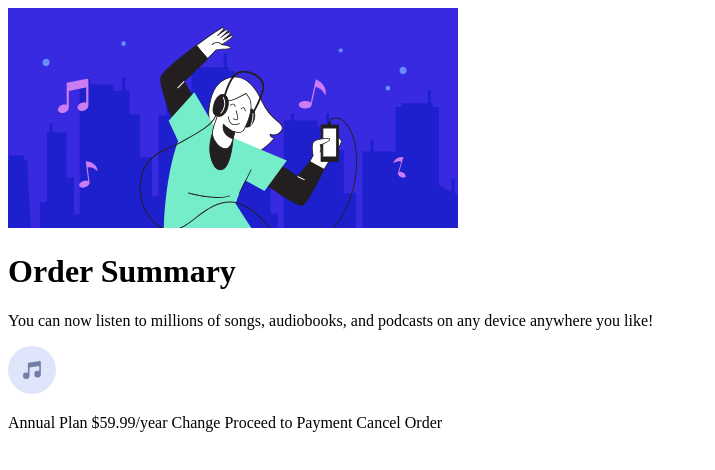
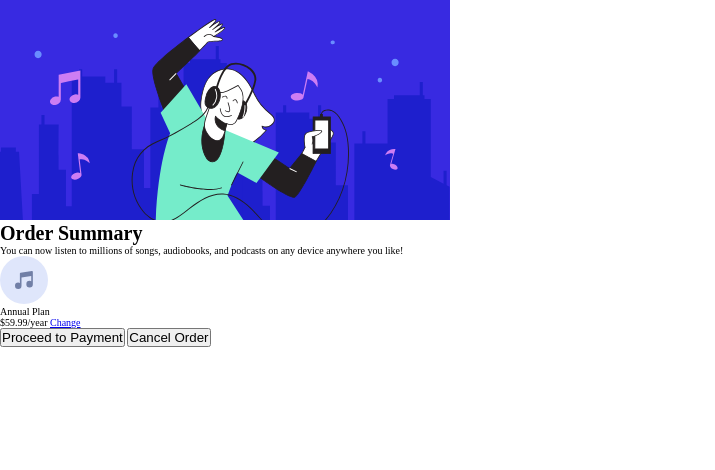
Before and after one commit to SauravJalui/fem-04-order-summary-card, a plain HTML site: page index.html in a window 1280 px wide. Shown: the whole page, without its empty margins (0-715 px from the left). Drawn offline with Linux system fonts and the light colour scheme.

Commit message:
add html

```diff
--- /dev/null
+++ b/css/style.css
@@ -0,0 +1,9 @@
+* {
+  margin: 0;
+  padding: 0;
+  box-sizing: border-box;
+}
+
+html {
+  font-size: 62.5%;
+}
--- a/index.html
+++ b/index.html
@@ -4,12 +4,15 @@
     <meta charset="UTF-8" />
     <meta http-equiv="X-UA-Compatible" content="IE=edge" />
     <meta name="viewport" content="width=device-width, initial-scale=1.0" />
+    <link rel="stylesheet" href="./css/style.css" />
     <title>Order summary card</title>
   </head>
   <body>
     <main>
-      <img src="./images/illustration-hero.svg" alt="" />
-      <div class="text">
+      <div class="img-container">
+        <img src="./images/illustration-hero.svg" alt="" />
+      </div>
+      <div class="text-container">
         <h1 class="title">Order Summary</h1>
         <p class="content">
           You can now listen to millions of songs, audiobooks, and podcasts on
@@ -17,10 +20,13 @@
         </p>
         <div class="plan">
           <img src="./images/icon-music.svg" alt="" />
-          <p></p>
+          <p>Annual Plan</p>
+          <span>$59.99/year</span>
+          <a href="#">Change</a>
         </div>
+        <button class="btn btn-filled">Proceed to Payment</button>
+        <button class="btn btn-outline">Cancel Order</button>
       </div>
     </main>
-    Annual Plan $59.99/year Change Proceed to Payment Cancel Order
   </body>
 </html>
```
